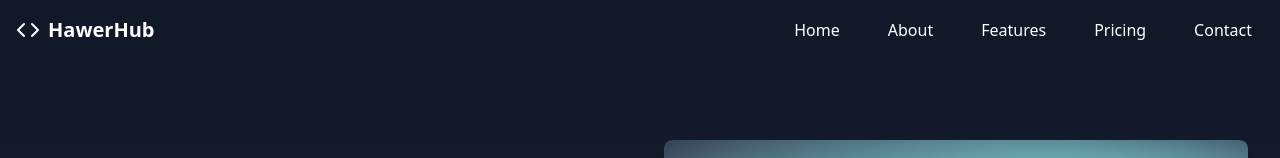
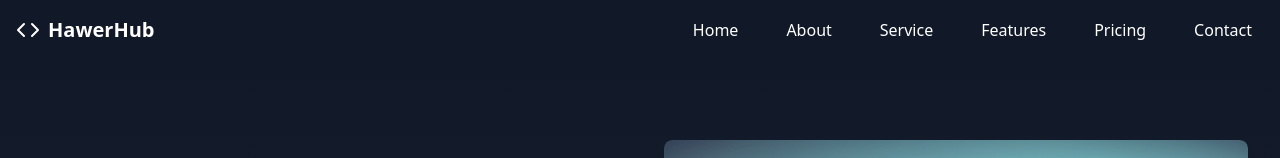
Before and after one commit to Ch-dev-tool/Landing, a React (Vite) app: page / in a window 1280 px wide. Shown: the top 158 px of the page. Built offline with nearby package versions, Linux system fonts and the light colour scheme.

Commit message:
Update links

```diff
--- a/src/shared/links.ts
+++ b/src/shared/links.ts
@@ -1,6 +1,7 @@
 const navItems = [
     { name: 'Home', href: '/' },
     { name: "About", href: "/#AboutSection" },
+    { name: "Service", href: "/#ServiceSection"},
     { name: 'Features', href: '/features' },
     { name: 'Pricing', href: '/pricing' },
     { name: 'Contact', href: '/contact' },
```
